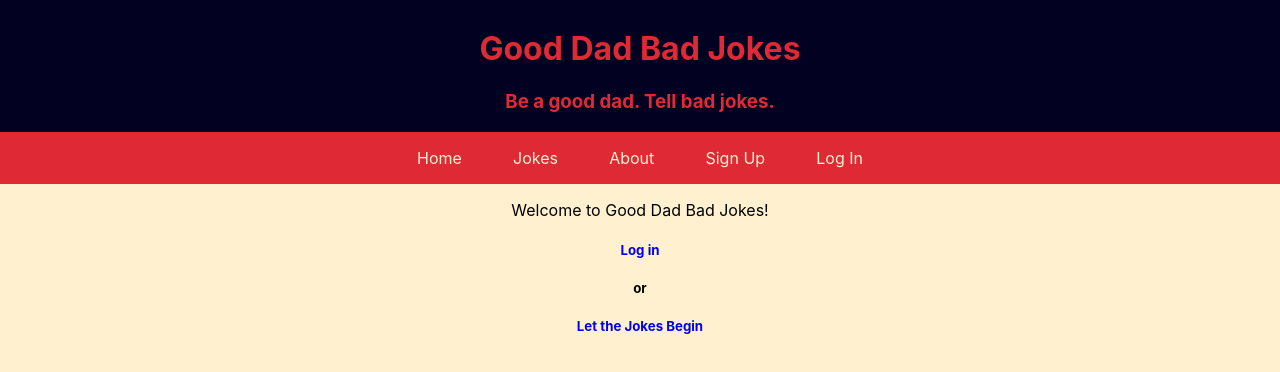
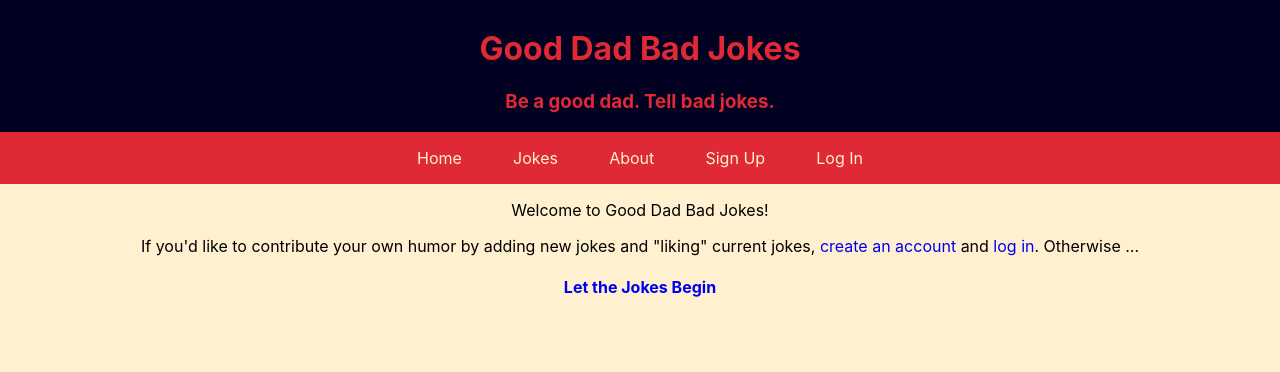
Before and after one commit to benjaminobambino/good-dad-bad-jokes, a React (Create React App) app in the folder client/: page / in a window 1280 px wide. Shown: the top 372 px of the page. Built offline with nearby package versions, Linux system fonts and the light colour scheme; no server answers.

Commit message:
updated home component

```diff
--- a/client/src/pages/Home.jsx
+++ b/client/src/pages/Home.jsx
@@ -15,9 +15,9 @@ const Home = (props) => {
   return(
     <div>
       <p>{welcomeMessage}</p>
-      {!props.loggedIn ? (<div><Link to='/login'><h5>Log in</h5></Link> <h5> or </h5></div>) : null}
+      {!props.loggedIn ? (<div>If you'd like to contribute your own humor by adding new jokes and "liking" current jokes, <Link to="/signup">create an account</Link> and <Link to="/login">log in</Link>. Otherwise ...</div>) : null}
       <Link to="/jokes">
-        <h5>Let the Jokes Begin</h5>
+        <h4>Let the Jokes Begin</h4>
       </Link>
     </div>
   )
```
